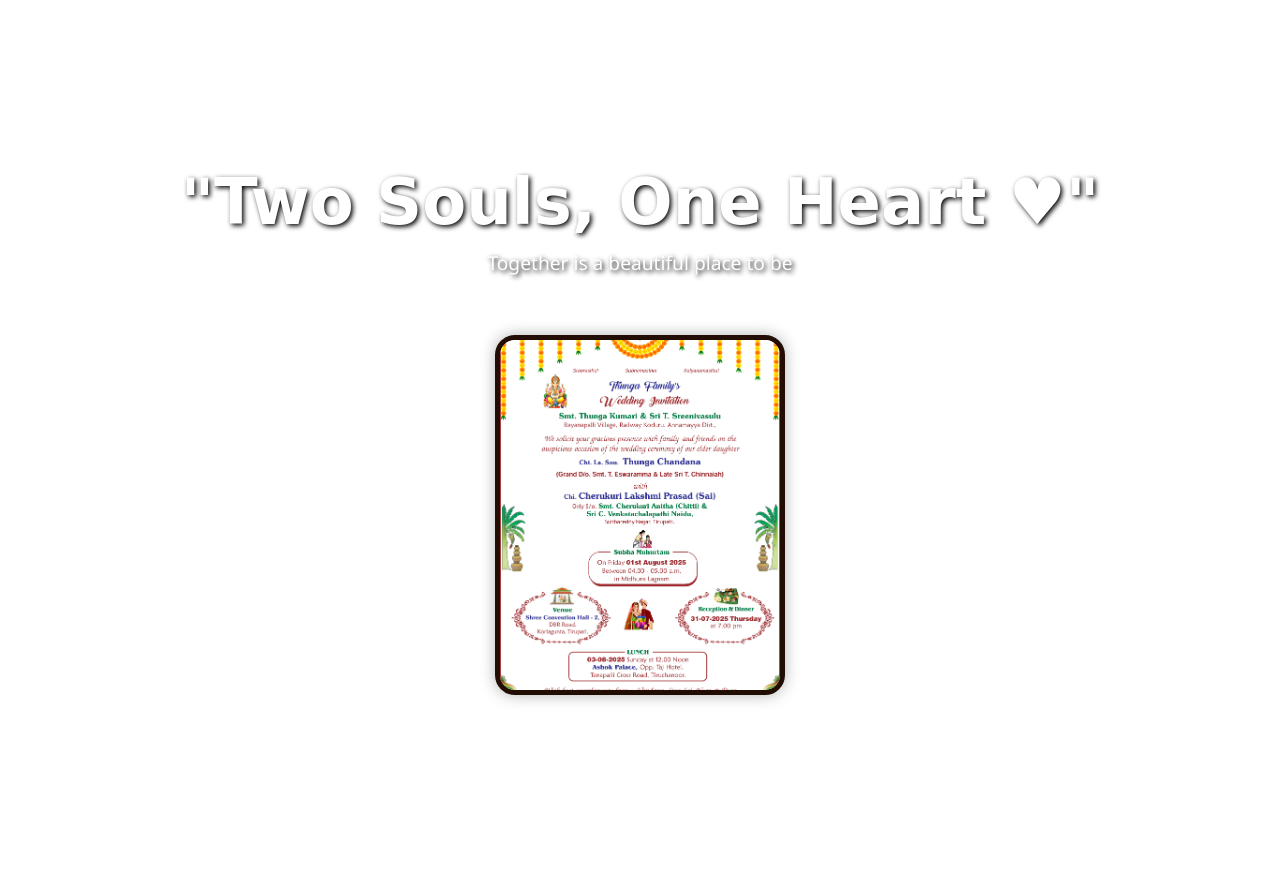
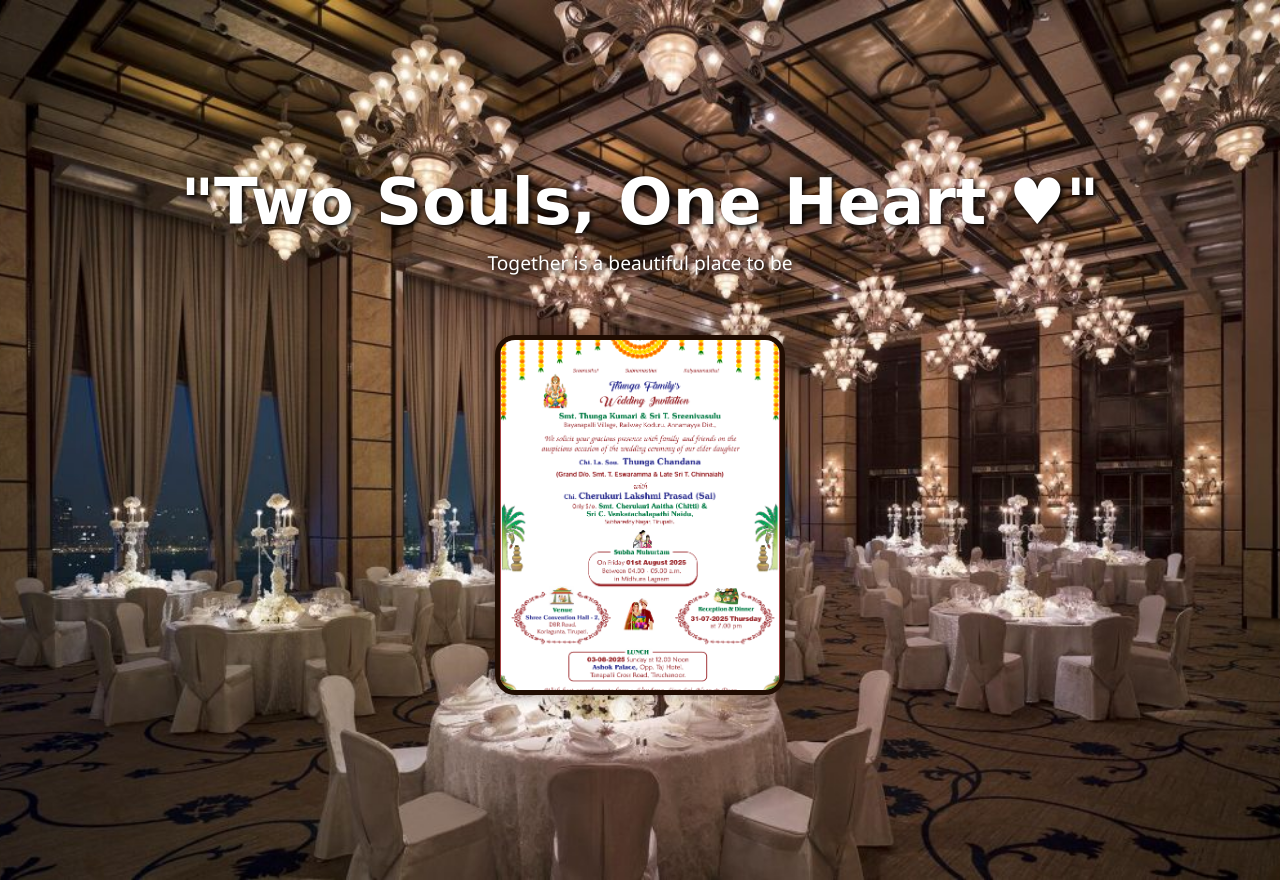
Before and after one commit to momithalasya/stream-demo, a plain HTML site: page index.html in a window 1280 px wide. Shown: the top 880 px of the page. Drawn offline with nearby package versions, Linux system fonts and the light colour scheme; no server answers; a web font is replaced by a local one.

Commit message:
Update styles.css

```diff
--- a/styles.css
+++ b/styles.css
@@ -17,7 +17,7 @@ body {
 
 /* Parallax background */
 .parallax-header {
-  background-image: url('images/hall2.jpg'); /* Replace with actual image */
+  background-image: url('hall2.jpg'); /* Replace with actual image */
   background-size: cover;
   background-position: center;
   background-attachment: fixed;
```
